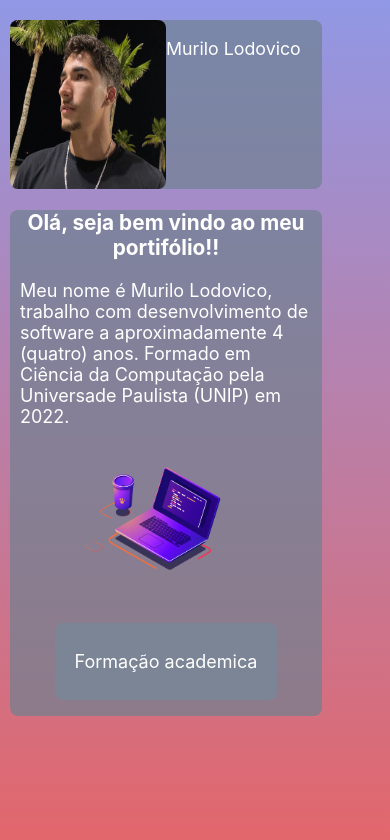
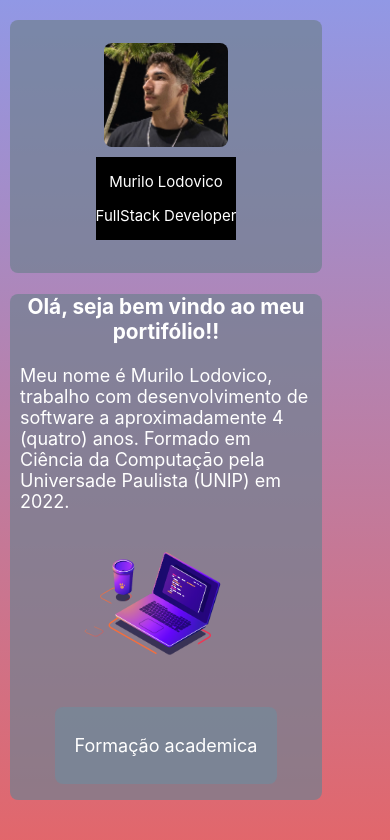
Before and after one commit to Mlodovico/Mlodovico.github.io, a React (Create React App) app: page / in a window 390 px wide. Shown: the top 840 px of the page. Built offline with nearby package versions, Linux system fonts and the light colour scheme.

Commit message:
feat: fixing some styles

```diff
--- a/src/App.css
+++ b/src/App.css
@@ -85,12 +85,32 @@
 
   .mobile-sector-only {
     width: 80vw;
-    height: 20vh;
+    height: 30vh;
     display: flex;
+    flex-direction: column;
+    flex-wrap: wrap;
     align-self: center;
+    align-items: center;
+    justify-content: center;
     margin: 0px 10px;
     border-radius: 8px;
     background: rgba(112, 128, 144, 0.7);
+  }
+
+  .mobile-sector-only p {
+    padding: 0px;
+    font-size: 15px;
+  }
+
+
+  .profile-image {
+    width: 40%;
+    border-radius: 8px;
+  }
+
+  .profile-text {
+    background: black;
+    margin: 10px 0px;
   }
 
   .category-sector {
--- a/src/App.jsx
+++ b/src/App.jsx
@@ -10,7 +10,7 @@ function App() {
     <div className="App">
       <div className="category-sector">
         <p>Perfil</p>
-        <img className="profile_image" src={ProfileImage} alt="Profile_Image" />
+        <img className="profile-image" src={ProfileImage} alt="Profile_Image" />
         <div className="separator" />
         <ul className="list">
           <li>Github</li>
@@ -19,8 +19,11 @@ function App() {
         </ul>
       </div>
       <div className="mobile-sector-only">
-        <img className="profile_image" src={ProfileImage} alt="Profile_Image" />
-        <p>Murilo Lodovico</p>
+        <img className="profile-image" src={ProfileImage} alt="Profile-Image" />
+        <div className="profile-text">
+          <p>Murilo Lodovico</p>
+          <p>FullStack Developer</p>
+        </div>
       </div>
 
       <div className="body-sector">
```
